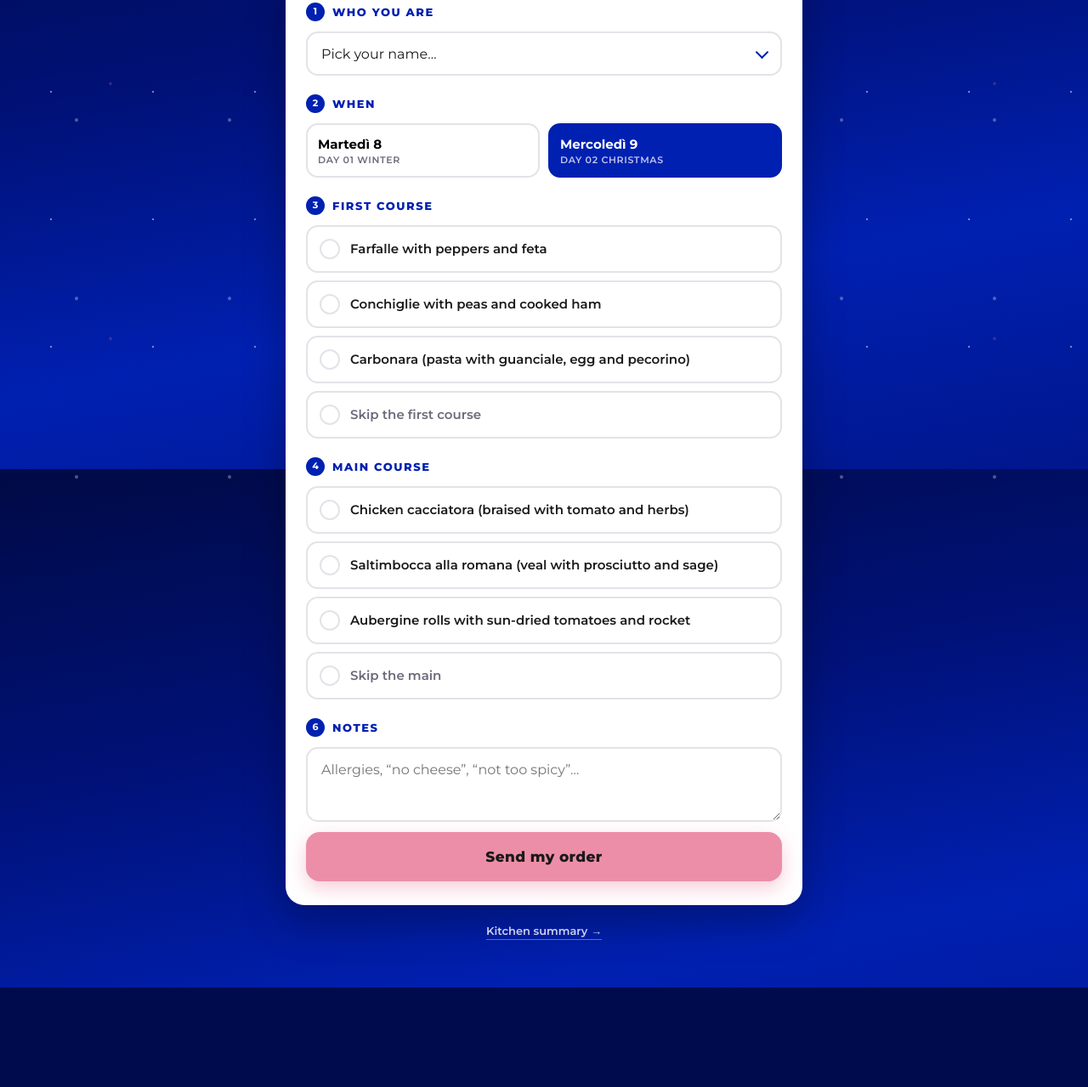
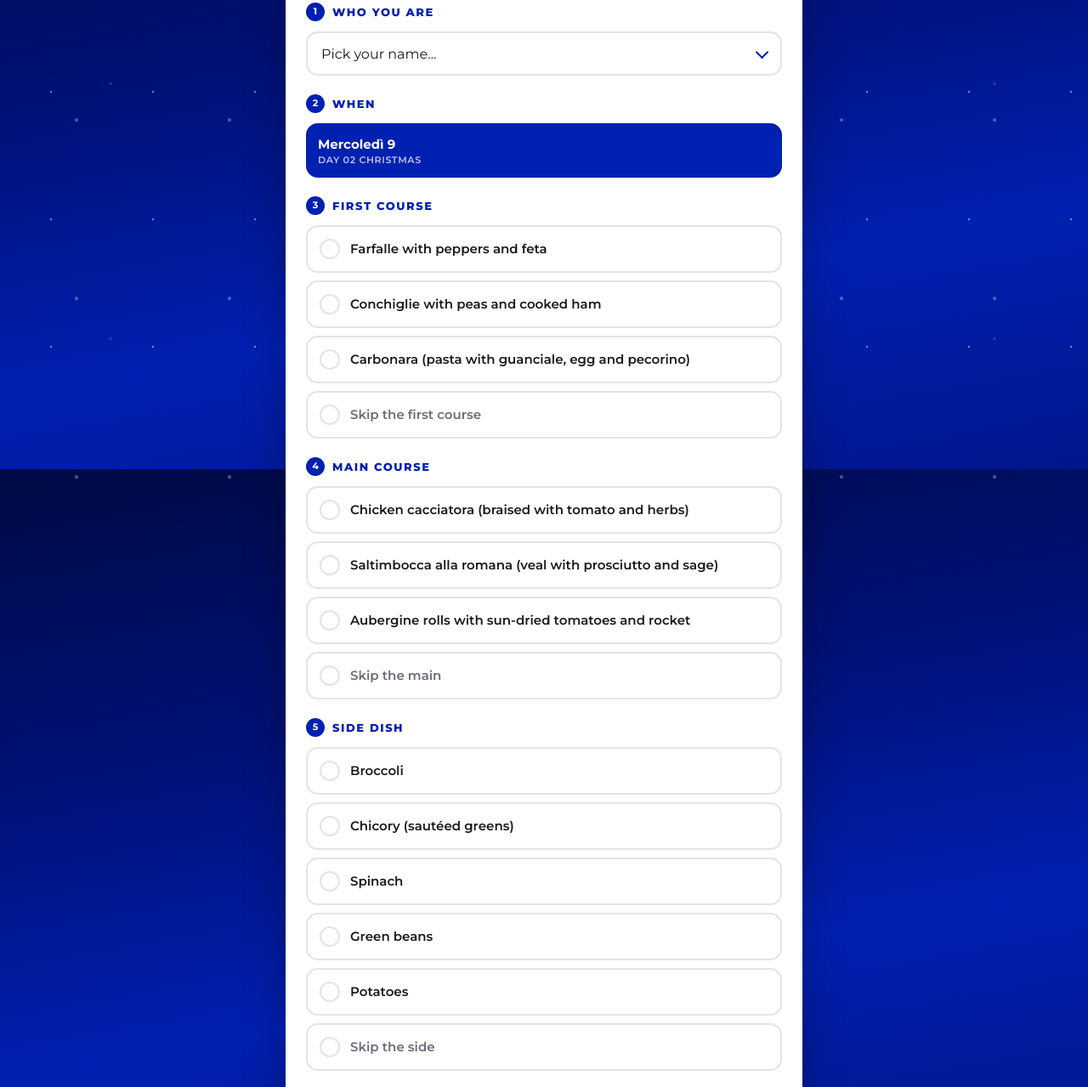
Before and after one commit to 11-11studio/menu-set-tally-winter, a plain HTML site: page index.html in a window 1280 px wide. Shown: the part 248-1527 px from the top of the page at 85% size. Before the commit the page ends 1410 px from the top, so only its background shows below. Drawn offline with Linux system fonts and the light colour scheme.

Commit message:
DAY 02: tolto martedì 8, contorni broccoli, cicoria, spinaci, fagiolini, patate

```diff
--- a/index.html
+++ b/index.html
@@ -360,25 +360,6 @@ const CONFIG = {
 
   GIORNI: [
     {
-      id: "2026-09-08",
-      label: "Martedì 8 · DAY 01 Winter",
-      aperto: true,
-      primi: [
-        "Risotto alla pescatora",
-        "Gricia",
-        "Fusilli tonno e melanzane"
-      ],
-      secondi: [
-        "Orata in crosta di patate",
-        "Fettine alla pizzaiola",
-        "Insalata patate, gamberi e tonno"
-      ],
-      contorni: [
-        "Broccoli",
-        "Patate"
-      ]
-    },
-    {
       id: "2026-09-09",
       label: "Mercoledì 9 · DAY 02 Christmas",
       aperto: true,
@@ -392,26 +373,29 @@ const CONFIG = {
         "Saltimbocca alla romana",
         "Involtini di melanzane, pomodori secchi e rucola"
       ],
-      contorni: []
+      contorni: [
+        "Broccoli",
+        "Cicoria",
+        "Spinaci",
+        "Fagiolini",
+        "Patate"
+      ]
     }
   ],
 
   // Traduzioni dei piatti per la versione inglese (solo a video: al foglio e alla trattoria arriva l'italiano)
   PIATTI_EN: {
-    "Risotto alla pescatora": "Seafood risotto",
-    "Gricia": "Gricia (pasta with guanciale and pecorino)",
-    "Fusilli tonno e melanzane": "Fusilli with tuna and aubergine",
-    "Orata in crosta di patate": "Sea bream in potato crust",
-    "Fettine alla pizzaiola": "Pork slices pizzaiola (tomato and oregano)",
-    "Insalata patate, gamberi e tonno": "Potato, prawn and tuna salad",
-    "Broccoli": "Broccoli",
-    "Patate": "Potatoes",
     "Farfalle peperoni e feta": "Farfalle with peppers and feta",
     "Conchiglie piselli e cotto": "Conchiglie with peas and cooked ham",
     "Carbonara": "Carbonara (pasta with guanciale, egg and pecorino)",
     "Pollo alla cacciatora": "Chicken cacciatora (braised with tomato and herbs)",
     "Saltimbocca alla romana": "Saltimbocca alla romana (veal with prosciutto and sage)",
-    "Involtini di melanzane, pomodori secchi e rucola": "Aubergine rolls with sun-dried tomatoes and rocket"
+    "Involtini di melanzane, pomodori secchi e rucola": "Aubergine rolls with sun-dried tomatoes and rocket",
+    "Broccoli": "Broccoli",
+    "Cicoria": "Chicory (sautéed greens)",
+    "Spinaci": "Spinach",
+    "Fagiolini": "Green beans",
+    "Patate": "Potatoes"
   },
 
   PERSONE: [
```
